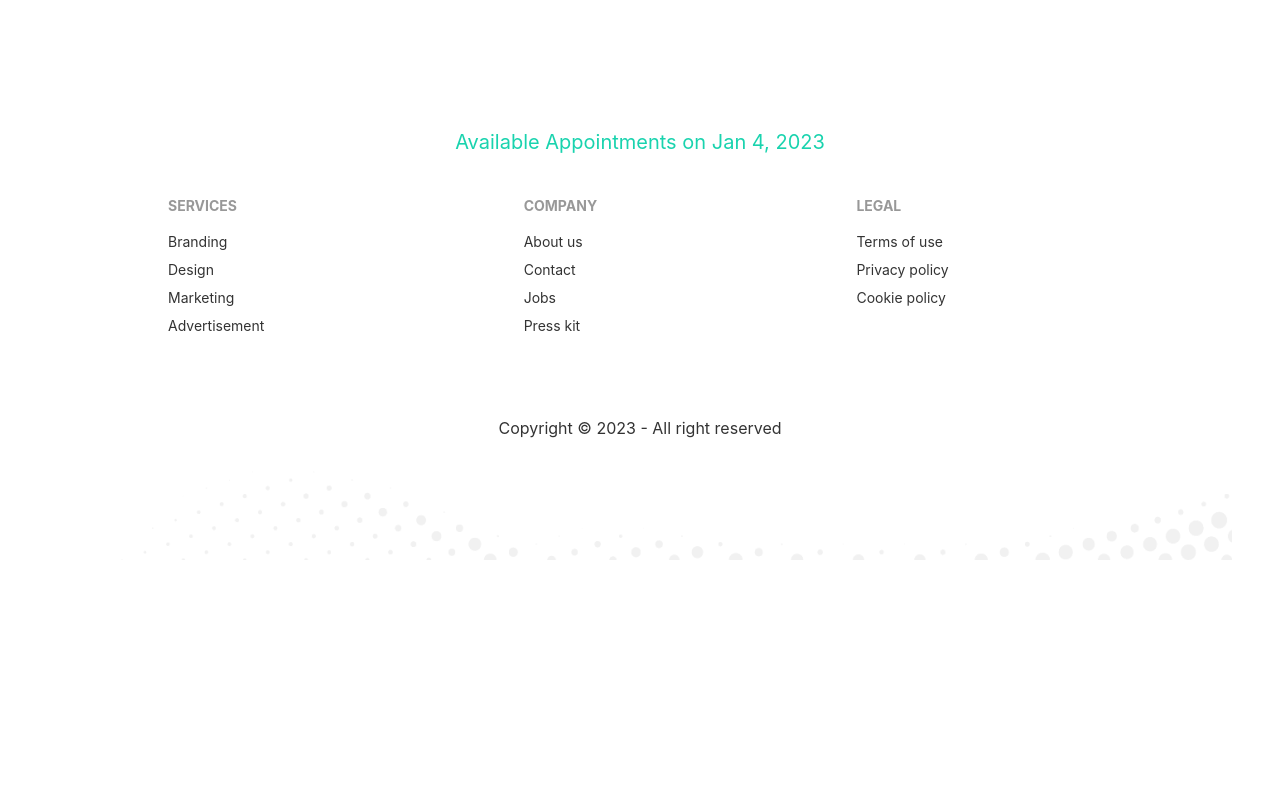
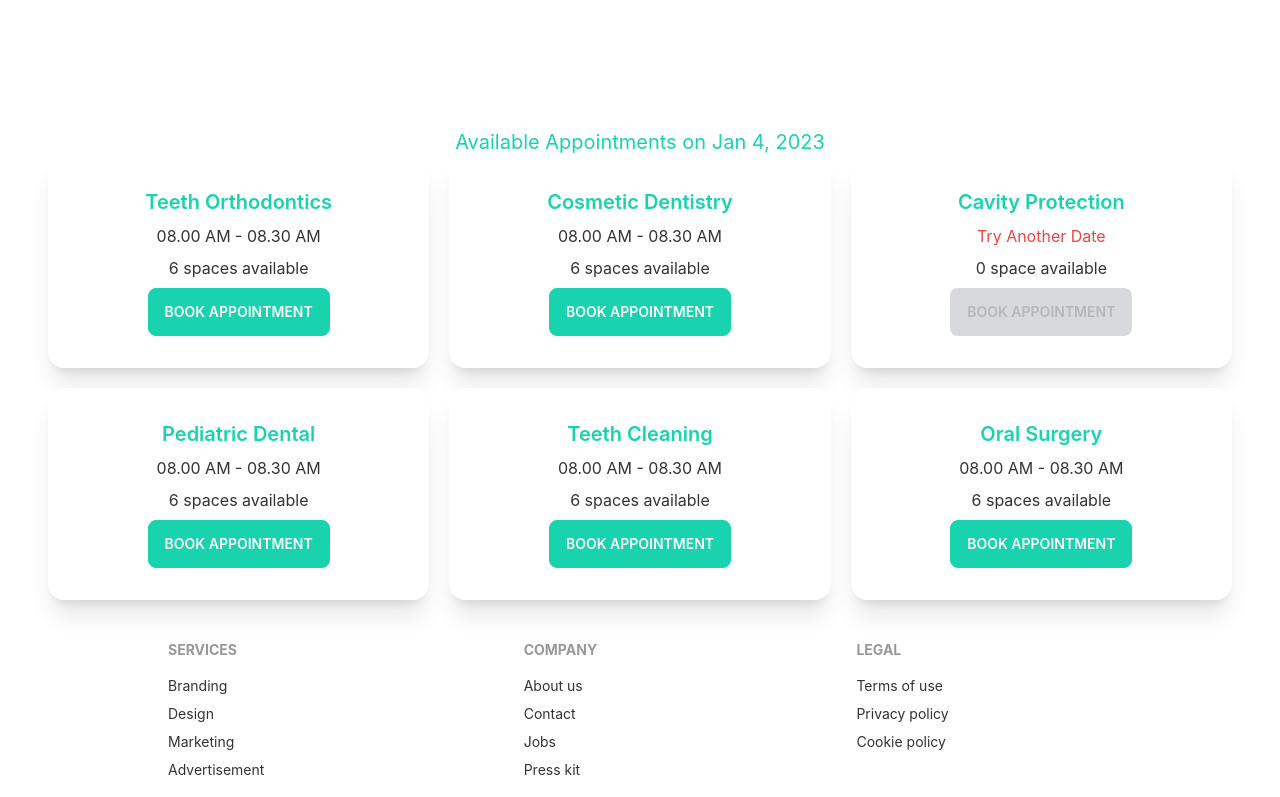
Before and after one commit to 404Bappy/doctors-portal-client, a React (Create React App) app: page /appointment in a window 1280 px wide. Shown: the part 736-1533 px from the top of the page. Before the commit the page ends 1296 px from the top, so only its background shows below. Built offline with nearby package versions, Linux system fonts and the light colour scheme.

Commit message:
Initial Commit

```diff
--- a/public/services.json
+++ b/public/services.json
@@ -1,44 +1,67 @@
 [
     {
         "id": 1,
-        "name": "ENGINE DIAGNOSTIC",
-        "price": "300",
-        "description": "Lorem ipsum dolor sit amet, consectetu radipisi cing elitBeatae autem aperiam nequ quaera molestias voluptatibus harum ametipsa.",
-        "img": "https://i.ibb.co/dGDkr4v/1.jpg"
+        "name": "Teeth Orthodontics",
+        "Slots": [
+            "08.00 AM - 08.30 AM",
+            "08.30 AM - 09.00 AM",
+            "09.00 AM - 09.30 AM",
+            "09.00 AM - 10.00 AM",
+            "10.00 AM - 10.30 AM",
+            "10.30 AM - 11.00 AM"
+        ]
     },
     {
         "id": 2,
-        "name": "WHEEL ALIGNMENT",
-        "price": "100",
-        "description": "Lorem ipsum dolor sit amet, consectetu radipisi cing elitBeatae autem aperiam nequ quaera molestias voluptatibus harum ametipsa.",
-        "img": "https://i.ibb.co/tY8dmnP/2.jpg"
+        "name": "Cosmetic Dentistry",
+        "Slots": [
+            "08.00 AM - 08.30 AM",
+            "08.30 AM - 09.00 AM",
+            "09.00 AM - 09.30 AM",
+            "09.00 AM - 10.00 AM",
+            "10.00 AM - 10.30 AM",
+            "10.30 AM - 11.00 AM"
+        ]
     },
     {
         "id": 3,
-        "name": "OIL CHANGING",
-        "price": "150",
-        "description": "Lorem ipsum dolor sit amet, consectetu radipisi cing elitBeatae autem aperiam nequ quaera molestias voluptatibus harum ametipsa.",
-        "img": "https://i.ibb.co/Yh04YVw/3.jpg"
+        "name": "Cavity Protection",
+        "Slots": []
     },
     {
         "id": 4,
-        "name": "BRAKE REPARING",
-        "price": "180",
-        "description": "Lorem ipsum dolor sit amet, consectetu radipisi cing elitBeatae autem aperiam nequ quaera molestias voluptatibus harum ametipsa.",
-        "img": "https://i.ibb.co/ZX2Cbkn/4.jpg"
+        "name": "Pediatric Dental",
+        "Slots": [
+            "08.00 AM - 08.30 AM",
+            "08.30 AM - 09.00 AM",
+            "09.00 AM - 09.30 AM",
+            "09.00 AM - 10.00 AM",
+            "10.00 AM - 10.30 AM",
+            "10.30 AM - 11.00 AM"
+        ]
     },
     {
         "id": 5,
-        "name": "WASH AND GLASSING",
-        "price": "100",
-        "description": "Lorem ipsum dolor sit amet, consectetu radipisi cing elitBeatae autem aperiam nequ quaera molestias voluptatibus harum ametipsa.",
-        "img": "https://i.ibb.co/FgQ3jXp/5.jpg"
+        "name": "Teeth Cleaning",
+        "Slots": [
+            "08.00 AM - 08.30 AM",
+            "08.30 AM - 09.00 AM",
+            "09.00 AM - 09.30 AM",
+            "09.00 AM - 10.00 AM",
+            "10.00 AM - 10.30 AM",
+            "10.30 AM - 11.00 AM"
+        ]
     },
     {
         "id": 6,
-        "name": "COMPLETE ANALYSIS",
-        "price": "300",
-        "description": "Lorem ipsum dolor sit amet, consectetu radipisi cing elitBeatae autem aperiam nequ quaera molestias voluptatibus harum ametipsa",
-        "img": "https://i.ibb.co/zJy5ZDd/6.jpg"
+        "name": "Oral Surgery",
+        "Slots": [
+            "08.00 AM - 08.30 AM",
+            "08.30 AM - 09.00 AM",
+            "09.00 AM - 09.30 AM",
+            "09.00 AM - 10.00 AM",
+            "10.00 AM - 10.30 AM",
+            "10.30 AM - 11.00 AM"
+        ]
     }
 ]
--- a/src/Pages/Appointment/AvailableAppointment.js
+++ b/src/Pages/Appointment/AvailableAppointment.js
@@ -1,5 +1,6 @@
 import { format } from 'date-fns';
 import React, { useEffect, useState } from 'react';
+import Service from './Service';
 
 const AvailableAppointment = ({ date }) => {
     const [services, setServices] =useState([]);
@@ -13,8 +14,13 @@ const AvailableAppointment = ({ date }) => {
     return (
         <div className='text-center'>
             <h4 className='text-xl text-secondary text-bold'> Available Appointments on  {format(date, 'PP')}</h4>
-            <div>
-
+            <div className='grid grid-cols-1 md:grid-cols-2 lg:grid-cols-3 gap-5'>
+                {
+                    services.map(service=><Service
+                    key={service._id}
+                    service={service}
+                    ></Service>)
+                }
             </div>
         </div>
     );
--- /dev/null
+++ b/src/Pages/Appointment/Service.js
@@ -0,0 +1,23 @@
+import React from 'react';
+
+const Service = ({ service }) => {
+    const { name, Slots } = service;
+    return (
+        <div class="card lg:max-width bg-base-100 shadow-xl">
+            <div class="card-body">
+                <h2 class="card-title text-secondary justify-center">{name}</h2>
+                <p>{
+                    Slots.length  > 0
+                    ?<span>{Slots[0]}</span>
+                    : <span className='text-red-500' >Try Another Date</span>
+                    }</p>
+                   <p>{Slots.length} {Slots.length > 1 ? 'spaces' : 'space'} available</p>
+                <div class="card-actions justify-center">
+                    <button disabled={Slots.length=== 0} class="btn btn-secondary text-white ">Book Appointment</button>
+                </div>
+            </div>
+        </div>
+    );
+};
+
+export default Service;
```
